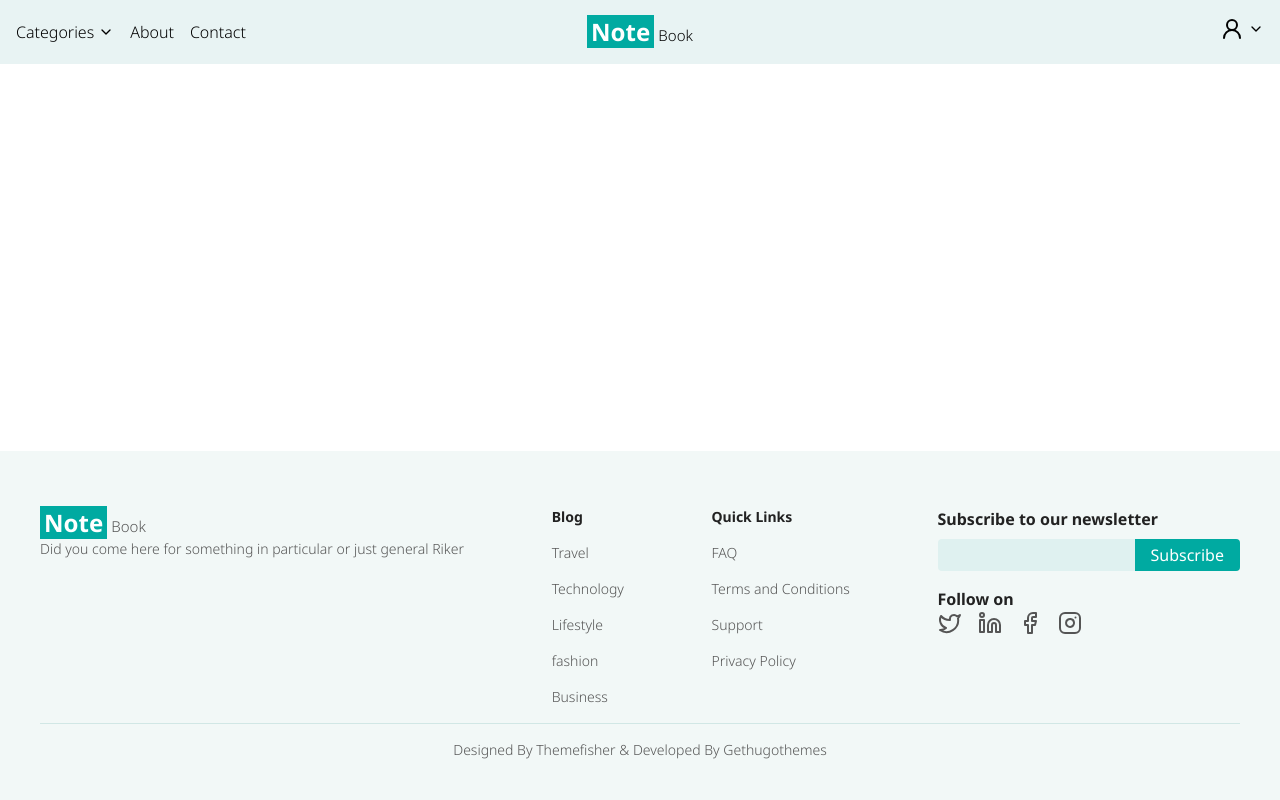
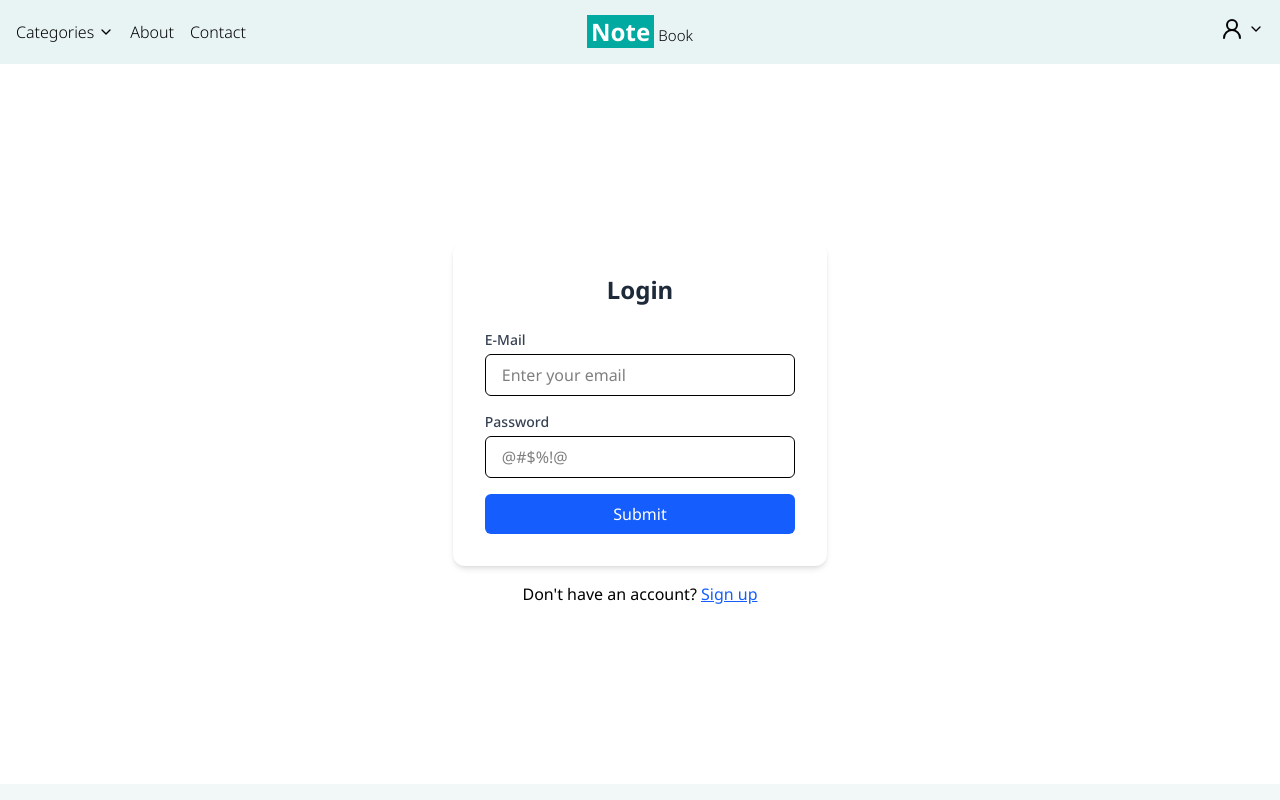
Before and after one commit to anaysah/benchAiBlog, a React (Vite) app in the folder frontend/: page /Auth in a window 1280 px wide. Shown: the top 800 px of the page. Built offline with nearby package versions, Linux system fonts and the light colour scheme.

Commit message:
feat: LoginForm and SignupForm components
only design

```diff
--- a/frontend/src/App.jsx
+++ b/frontend/src/App.jsx
@@ -3,9 +3,7 @@ import Header from './components/layout/Header';
 import Footer from './components/layout/Footer';
 import Home from './pages/Home';
 import Categories from './pages/Categories'
-// import Login from './components/auth/Login';
-// import Register from './components/auth/Register';
-// import Logout from './components/auth/Logout';
+import Auth from './pages/Auth';
 
 function App() {
   return (
@@ -16,7 +14,7 @@ function App() {
           <Routes>
             <Route path="/" element={<Home />} />
             <Route path="/Categories" element={<Categories />} />
-            {/* <Route path="/login" element={<Login />} /> */}
+            <Route path="/Auth" element={<Auth />} />
             {/* <Route path="/register" element={<Register />} /> */}
             {/* <Route path="/logout" element={<Logout />} /> */}
           </Routes>
--- /dev/null
+++ b/frontend/src/components/ui/LoginForm.jsx
@@ -0,0 +1,47 @@
+import React from 'react';
+import { Link } from 'react-router-dom';
+
+const preventRefresh = (e) => {
+	e.preventDefault();
+};
+
+export default function LoginForm() {
+	return (
+		<div className="w-[30%] flex  flex-col justify-center bg-white rounded-xl shadow-md p-8">
+			<h2 className="text-2xl font-bold text-center text-gray-800 mb-6">Login</h2>
+			<form className='flex flex-col flex-wrap gap-4 items-stretch'>
+				<div className="">
+					<label htmlFor="e-mail" className="block text-sm font-medium text-gray-700 mb-1">
+						E-Mail
+					</label>
+					<input
+						type="email"
+						id="e-mail"
+						placeholder="Enter your email"
+						className="w-full px-4 py-2 border rounded-md focus:outline-none focus:ring-2 focus:ring-blue-500 focus:border-transparent"
+					/>
+				</div>
+
+				<div className="">
+					<label htmlFor="password" className="block text-sm font-medium text-gray-700 mb-1">
+						Password
+					</label>
+					<input
+						type="password"
+						id="password"
+						placeholder="@#$%!@"
+						className="w-full px-4 py-2 border rounded-md focus:outline-none focus:ring-2 focus:ring-blue-500 focus:border-transparent"
+					/>
+				</div>
+
+				<button
+					type="submit"
+					onClick={preventRefresh}
+					className="w-full bg-blue-600 text-white py-2 rounded-md hover:bg-blue-700 transition-colors"
+				>
+					Submit
+				</button>
+			</form>
+		</div>
+	);
+}
--- /dev/null
+++ b/frontend/src/components/ui/SignupForm.jsx
@@ -0,0 +1,72 @@
+import React from "react";
+import { Link } from "react-router-dom";
+
+// Fix: Add missing preventRefresh function
+const preventRefresh = (e) => {
+  e.preventDefault();
+};
+
+export default function SignupForm() {
+  return (
+    <div className="w-[30%] flex  flex-col justify-center bg-white rounded-xl shadow-md p-8">
+      <h2 className="text-2xl font-bold text-center text-gray-800 mb-6">Register</h2>
+      <form className='flex flex-col flex-wrap gap-4 items-stretch'>
+        <div className="">
+          <label htmlFor="name" className="block text-sm font-medium text-gray-700 mb-1">
+            Name
+          </label>
+          <input
+            type="text"
+            id="name"
+            placeholder="Enter your name"
+            className="w-full px-4 py-2 border rounded-md focus:outline-none focus:ring-2 focus:ring-blue-500 focus:border-transparent"
+          />
+        </div>
+
+        <div className="">
+          <label htmlFor="e-mail" className="block text-sm font-medium text-gray-700 mb-1">
+            E-Mail
+          </label>
+          <input
+            type="email"
+            id="e-mail"
+            placeholder="Enter your email"
+            className="w-full px-4 py-2 border rounded-md focus:outline-none focus:ring-2 focus:ring-blue-500 focus:border-transparent"
+          />
+        </div>
+
+        <div className="">
+          <label htmlFor="password" className="block text-sm font-medium text-gray-700 mb-1">
+            Password
+          </label>
+          <input
+            type="password"
+            id="password"
+            placeholder="@#$%!@"
+            className="w-full px-4 py-2 border rounded-md focus:outline-none focus:ring-2 focus:ring-blue-500 focus:border-transparent"
+          />
+        </div>
+
+        <div className="">
+          <label htmlFor="confirm-password" className="block text-sm font-medium text-gray-700 mb-1">
+            Confirm Password
+          </label>
+          <input
+            type="password"
+            id="confirm-password"
+            placeholder="@#$%!@"
+            className="w-full px-4 py-2 border rounded-md focus:outline-none focus:ring-2 focus:ring-blue-500 focus:border-transparent"
+          />
+        </div>
+
+        <button
+          type="submit"
+          onClick={preventRefresh}
+          className="w-full bg-blue-600 text-white py-2 rounded-md hover:bg-blue-700 transition-colors"
+        >
+          Submit
+        </button>
+      </form>
+    </div>
+  );
+}
--- /dev/null
+++ b/frontend/src/pages/Auth.jsx
@@ -0,0 +1,39 @@
+import { useState } from "react";
+import SignupForm from "../components/ui/SignupForm";
+import LoginForm from "../components/ui/LoginForm";
+
+function Auth() {
+  const [isLogin, setIsLogin] = useState(true);
+
+  return (
+    <div className="mx-auto p-4 min-h-[90vh] flex flex-col items-center justify-center">
+      {isLogin ? <LoginForm /> : <SignupForm />}
+
+      <div className="mt-4 text-center">
+        {isLogin ? (
+          <>
+            <span>Don't have an account? </span>
+            <button
+              className="text-blue-600 underline"
+              onClick={() => setIsLogin(false)}
+            >
+              Sign up
+            </button>
+          </>
+        ) : (
+          <>
+            <span>Already have an account? </span>
+            <button
+              className="text-blue-600 underline"
+              onClick={() => setIsLogin(true)}
+            >
+              Log in
+            </button>
+          </>
+        )}
+      </div>
+    </div>
+  );
+}
+
+export default Auth;
```
